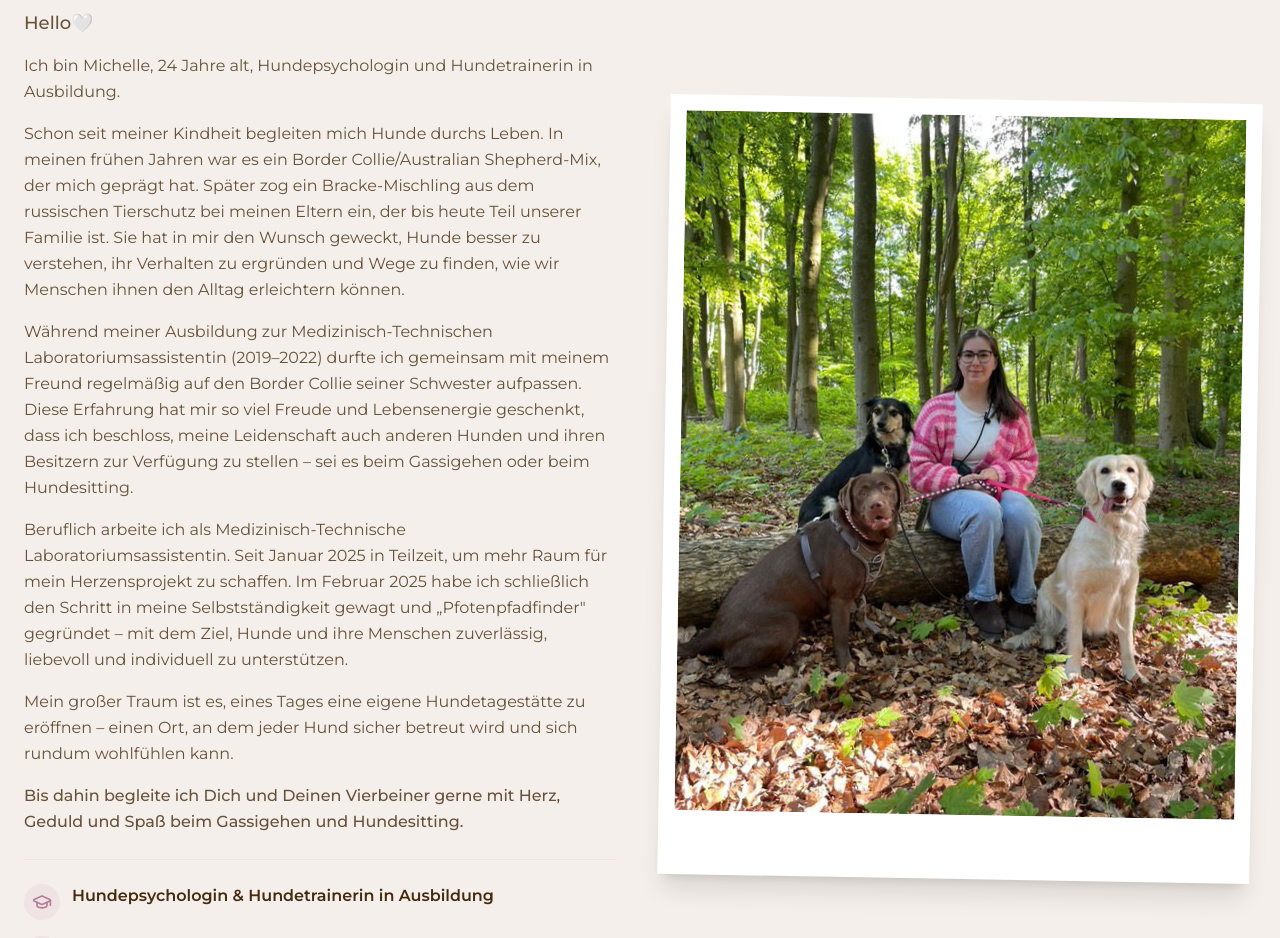
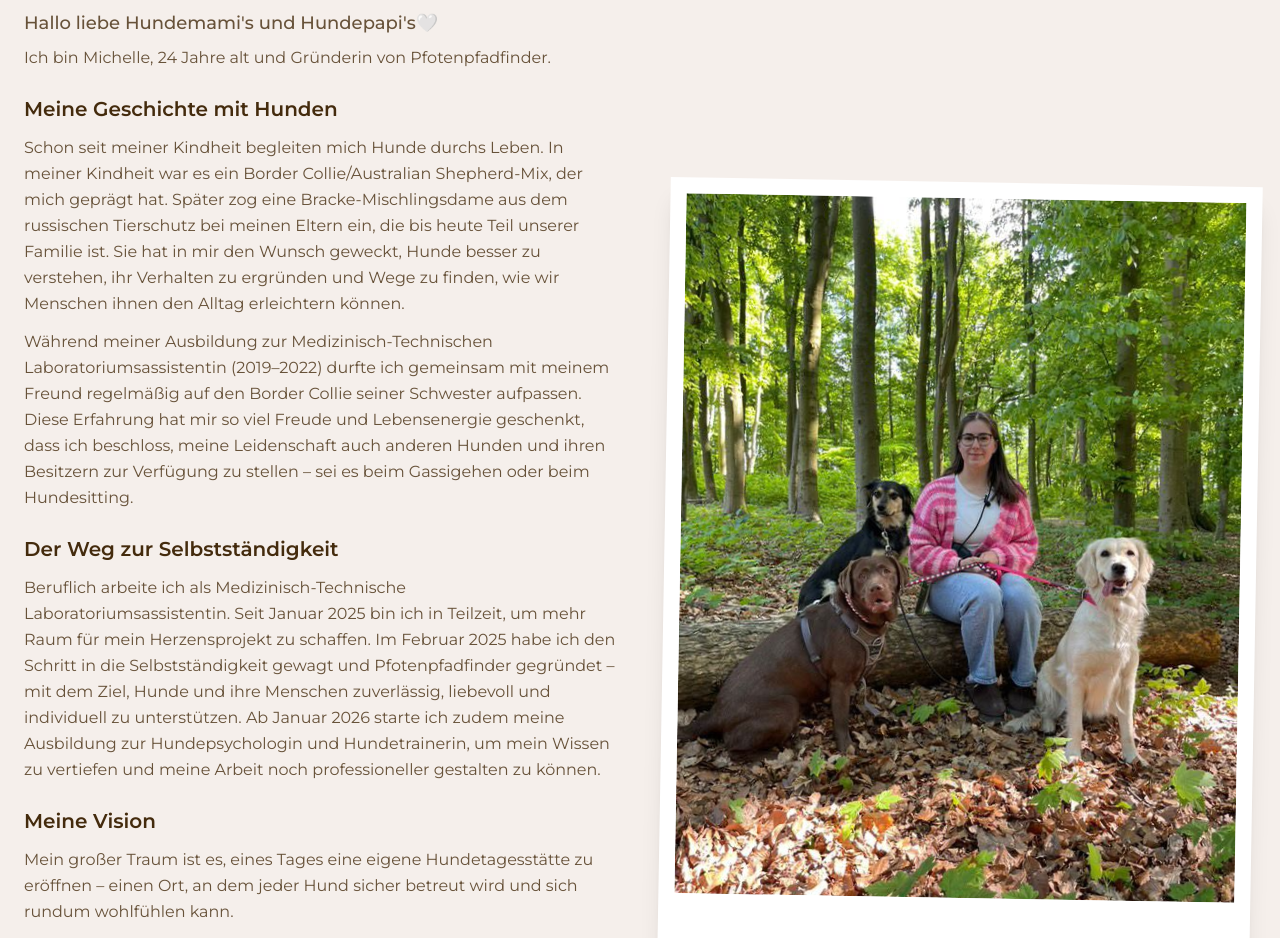
Before and after one commit to Flofrstr/pfotenpfadfinder, a Next.js app: page / in a window 1280 px wide. Shown: the part 960-1898 px from the top of the page. Built offline with nearby package versions, Linux system fonts and the light colour scheme; a web font is replaced by a local one.

Commit message:
Revise AboutSection content: Update personal introduction, restructure narrative into sections, and clarify future aspirations for dog training and care services.

```diff
--- a/components/about-section.tsx
+++ b/components/about-section.tsx
@@ -26,32 +26,42 @@ export function AboutSection() {
             <div className="space-y-4">
               <h2 className="text-3xl md:text-4xl font-bold tracking-tight">Über mich</h2>
 
-              <div className="space-y-4 text-foreground/80 leading-relaxed">
-                <p className="text-lg font-medium">Hello🤍</p>
+              <div className="space-y-6 text-foreground/80 leading-relaxed">
+                <div>
+                  <p className="text-lg font-medium">Hallo liebe Hundemami's und Hundepapi's🤍</p>
+                  <p className="mt-2">
+                    Ich bin Michelle, 24 Jahre alt und Gründerin von Pfotenpfadfinder.
+                  </p>
+                </div>
 
+                <div className="space-y-3">
+                  <h3 className="text-xl font-semibold text-foreground">Meine Geschichte mit Hunden</h3>
                   <p>
-                  Ich bin Michelle, 24 Jahre alt, Hundepsychologin und Hundetrainerin in Ausbildung.
-                </p>
-
-                <p>
-                  Schon seit meiner Kindheit begleiten mich Hunde durchs Leben. In meinen frühen Jahren war es ein Border Collie/Australian Shepherd-Mix, der mich geprägt hat. Später zog ein Bracke-Mischling aus dem russischen Tierschutz bei meinen Eltern ein, der bis heute Teil unserer Familie ist. Sie hat in mir den Wunsch geweckt, Hunde besser zu verstehen, ihr Verhalten zu ergründen und Wege zu finden, wie wir Menschen ihnen den Alltag erleichtern können.
+                    Schon seit meiner Kindheit begleiten mich Hunde durchs Leben. In meiner Kindheit war es ein Border Collie/Australian Shepherd-Mix, der mich geprägt hat. Später zog eine Bracke-Mischlingsdame aus dem russischen Tierschutz bei meinen Eltern ein, die bis heute Teil unserer Familie ist. Sie hat in mir den Wunsch geweckt, Hunde besser zu verstehen, ihr Verhalten zu ergründen und Wege zu finden, wie wir Menschen ihnen den Alltag erleichtern können.
                   </p>
 
                   <p>
                     Während meiner Ausbildung zur Medizinisch-Technischen Laboratoriumsassistentin (2019–2022) durfte ich gemeinsam mit meinem Freund regelmäßig auf den Border Collie seiner Schwester aufpassen. Diese Erfahrung hat mir so viel Freude und Lebensenergie geschenkt, dass ich beschloss, meine Leidenschaft auch anderen Hunden und ihren Besitzern zur Verfügung zu stellen – sei es beim Gassigehen oder beim Hundesitting.
                   </p>
+                </div>
 
+                <div className="space-y-3">
+                  <h3 className="text-xl font-semibold text-foreground">Der Weg zur Selbstständigkeit</h3>
                   <p>
-                  Beruflich arbeite ich als Medizinisch-Technische Laboratoriumsassistentin. Seit Januar 2025 in Teilzeit, um mehr Raum für mein Herzensprojekt zu schaffen. Im Februar 2025 habe ich schließlich den Schritt in meine Selbstständigkeit gewagt und „Pfotenpfadfinder" gegründet – mit dem Ziel, Hunde und ihre Menschen zuverlässig, liebevoll und individuell zu unterstützen.
+                    Beruflich arbeite ich als Medizinisch-Technische Laboratoriumsassistentin. Seit Januar 2025 bin ich in Teilzeit, um mehr Raum für mein Herzensprojekt zu schaffen. Im Februar 2025 habe ich den Schritt in die Selbstständigkeit gewagt und Pfotenpfadfinder gegründet – mit dem Ziel, Hunde und ihre Menschen zuverlässig, liebevoll und individuell zu unterstützen. Ab Januar 2026 starte ich zudem meine Ausbildung zur Hundepsychologin und Hundetrainerin, um mein Wissen zu vertiefen und meine Arbeit noch professioneller gestalten zu können.
                   </p>
+                </div>
 
+                <div className="space-y-3">
+                  <h3 className="text-xl font-semibold text-foreground">Meine Vision</h3>
                   <p>
-                  Mein großer Traum ist es, eines Tages eine eigene Hundetagestätte zu eröffnen – einen Ort, an dem jeder Hund sicher betreut wird und sich rundum wohlfühlen kann.
+                    Mein großer Traum ist es, eines Tages eine eigene Hundetagesstätte zu eröffnen – einen Ort, an dem jeder Hund sicher betreut wird und sich rundum wohlfühlen kann.
                   </p>
 
                   <p className="font-medium">
                     Bis dahin begleite ich Dich und Deinen Vierbeiner gerne mit Herz, Geduld und Spaß beim Gassigehen und Hundesitting.
                   </p>
+                </div>
               </div>
             </div>
 
@@ -62,7 +72,7 @@ export function AboutSection() {
                   <GraduationCap className="h-5 w-5 text-accent" />
                 </div>
                 <div>
-                  <p className="font-semibold">Hundepsychologin & Hundetrainerin in Ausbildung</p>
+                  <p className="font-semibold">Ausbildung zur Hundepsychologin & Hundetrainerin ab Januar 2026</p>
                 </div>
               </div>
 
```
Lines whose indentation alone changed are shown as unchanged.
